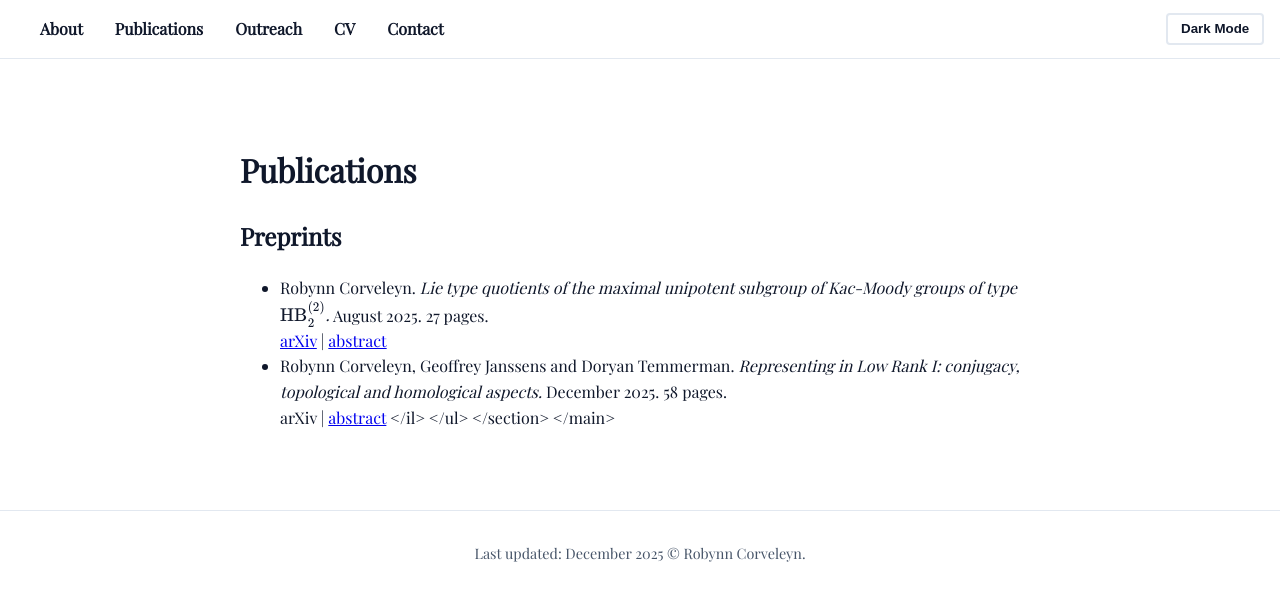
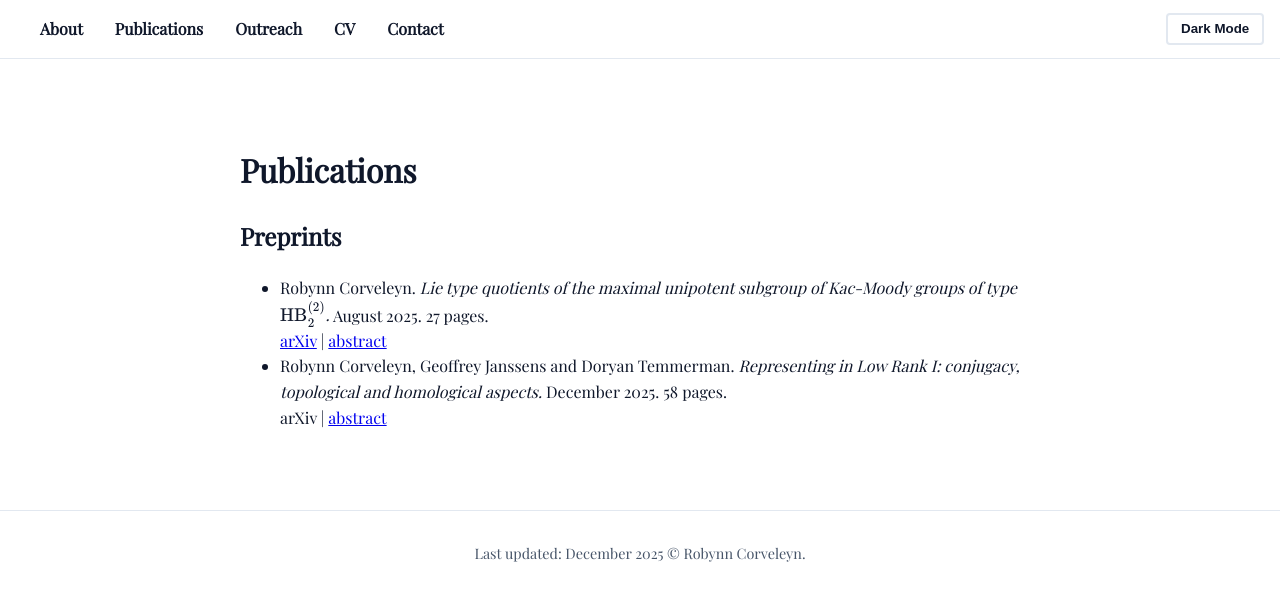
Before and after one commit to robynn-corveleyn/robynn-corveleyn.github.io, a Jekyll site: the page built from publications/index.md, in a window 1280 px wide. Shown: the top 601 px of the page. Built offline with Jekyll 4.4.1, drawn with Linux system fonts in a browser that asks for light colours; formulas are drawn with MathJax 3.

Commit message:
Update index.md

```diff
--- a/publications/index.md
+++ b/publications/index.md
@@ -24,12 +24,12 @@ description: Click here for an overview of Robynn's publications
           arXiv |
           <a href="#" class="abstract-toggle">abstract</a>
           <div class="abstract-text">
-            <p>In this series of papers, we investigate properties of a finite group which are determined by its low degree irreducible representations over a number field $F$, i.e. its representations on matrix rings $\operatorname{M}_n(D)$ with $n \leq 2$. In particular we focus on representations on $\operatorname{M}_2(D)$ where $D$ is a division algebra having an order $\mathcal{O}$ such that $\mathcal{O}$ has finitely many units, i.e. such that $\operatorname{SL}_2(\mathcal{O})$ has arithmetic rank $1$. In this first part, the focus is on two aspects. </p>
+            <p>  In this series of papers, we investigate properties of a finite group which are determined by its low degree irreducible representations over a number field $F$, i.e. its representations on matrix rings $\operatorname{M}_n(D)$ with $n \leq 2$. In particular we focus on representations on $\operatorname{M}_2(D)$ where $D$ is a division algebra having an order $\mathcal{O}$ such that $\mathcal{O}$ has finitely many units, i.e. such that $\operatorname{SL}_2(\mathcal{O})$ has arithmetic rank $1$. In this first part, the focus is on two aspects. </p>
             <p> One aspect concerns characterisations of such representing spaces in terms of Serre's homological goodness property, small virtual cohomological dimension and higher Kleinian-type embeddings. As an application, we obtain several characterisations of the finite groups $G$ whose irreducible representations are of the mentioned form. In particular, such groups $G$ are precisely those such that $\mathcal{U}(R G)$, with $R$ the ring of integers of $F$, can be constructed from groups which virtually map onto a non-abelian free group. Along the way we investigate the latter property for congruence subgroups of higher modular groups and its implications for the congruence kernel. This is used to obtain new information on the congruence kernel of the unit group of a group ring. </p>
 
-    <p> The second aspect concerns the conjugacy classes of the images of finite subgroups of $\mathcal{U}(R G)$ under the irreducible representations of $G$. More precisely, we initiate the study of a blockwise variant of the Zassenhaus conjectures and the subgroup isomorphism problem. Moreover, we contribute to them for the low rank representations above. </p>
+            <p> The second aspect concerns the conjugacy classes of the images of finite subgroups of $\mathcal{U}(R G)$ under the irreducible representations of $G$. More precisely, we initiate the study of a blockwise variant of the Zassenhaus conjectures and the subgroup isomorphism problem. Moreover, we contribute to them for the low rank representations above. </p>
           </div>
-        </il>
+        </li>
       </ul>
     </section>
   </main>
```
